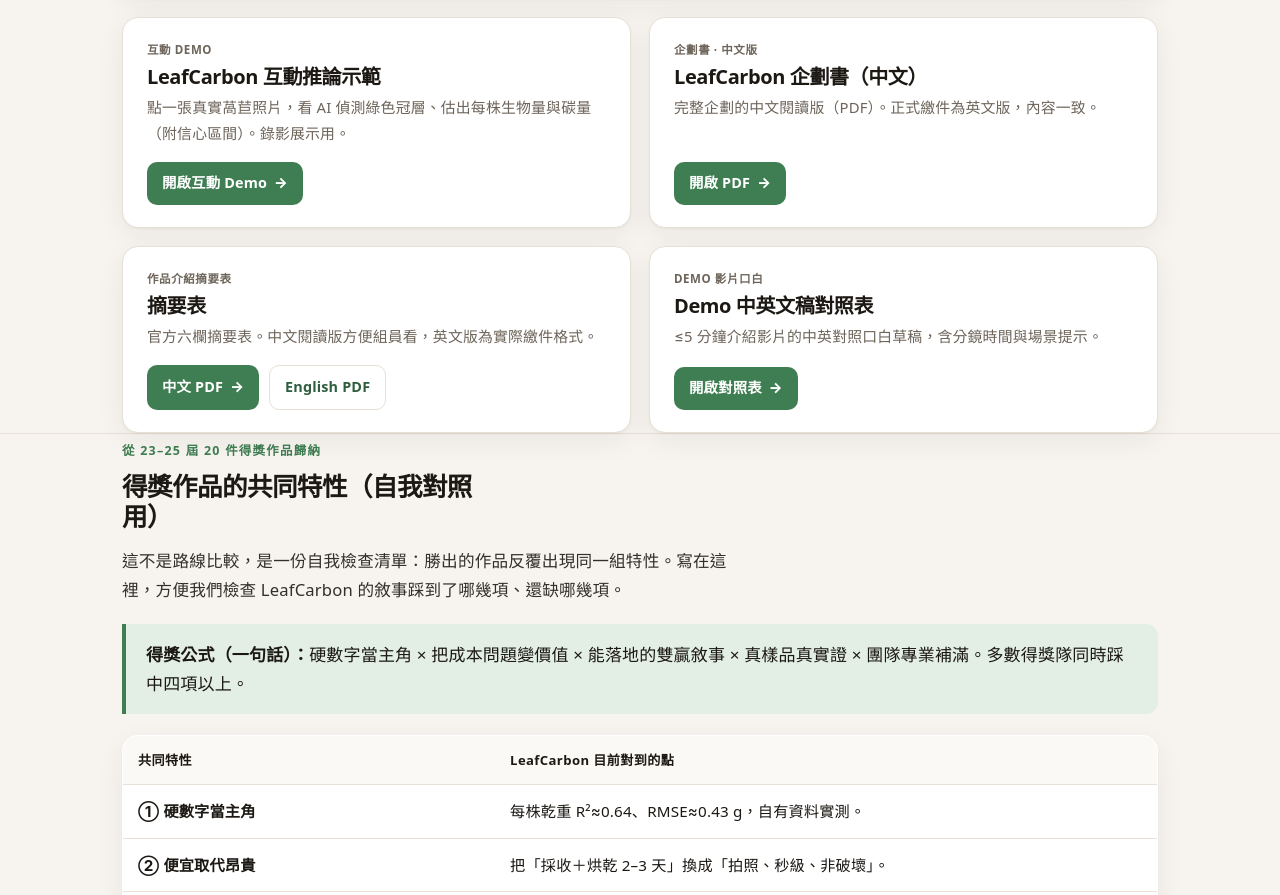
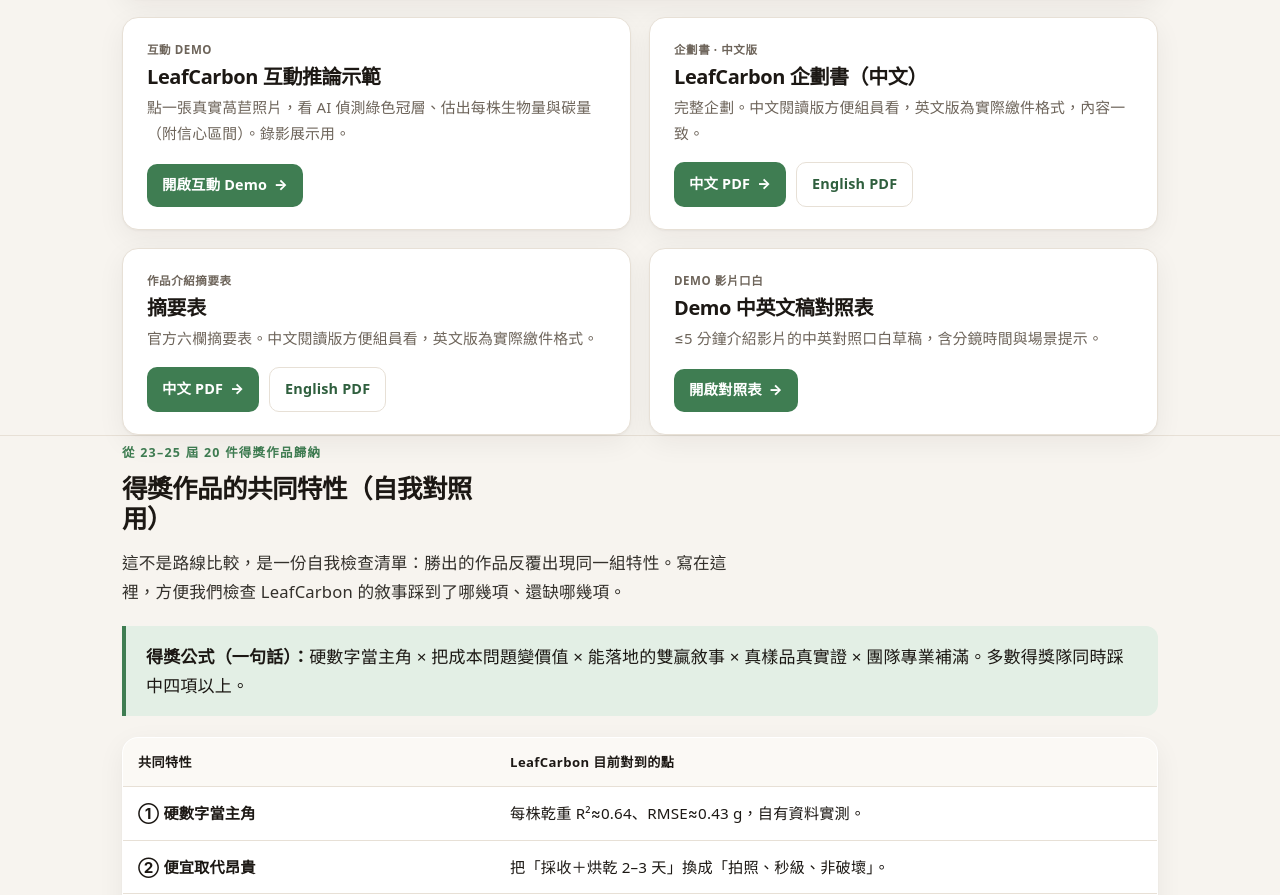
Before and after one commit to lplpp163/CharScan, a plain HTML site: page index.html in a window 1280 px wide. Shown: the part 1251-2146 px from the top of the page. Drawn offline with Linux system fonts and the light colour scheme.

Commit message:
docs: 同步更新計畫書與摘要表 PDF，新增英文計畫書連結

```diff
--- a/index.html
+++ b/index.html
@@ -157,8 +157,11 @@
       <div class="rcard">
         <span class="tag">企劃書 · 中文版</span>
         <h3>LeafCarbon 企劃書（中文）</h3>
-        <p>完整企劃的中文閱讀版（PDF）。正式繳件為英文版，內容一致。</p>
-        <div class="foot"><a class="btn" href="docs/LeafCarbon_企劃書_中文版.pdf">開啟 PDF <span class="ar">→</span></a></div>
+        <p>完整企劃。中文閱讀版方便組員看，英文版為實際繳件格式，內容一致。</p>
+        <div class="foot">
+          <a class="btn" href="docs/LeafCarbon_企劃書_中文版.pdf">中文 PDF <span class="ar">→</span></a>
+          <a class="btn ghost" href="docs/LeafCarbon_Project_Plan_EN.pdf">English PDF</a>
+        </div>
       </div>
 
       <div class="rcard">
```
Also changed, not shown: 4 other files.
